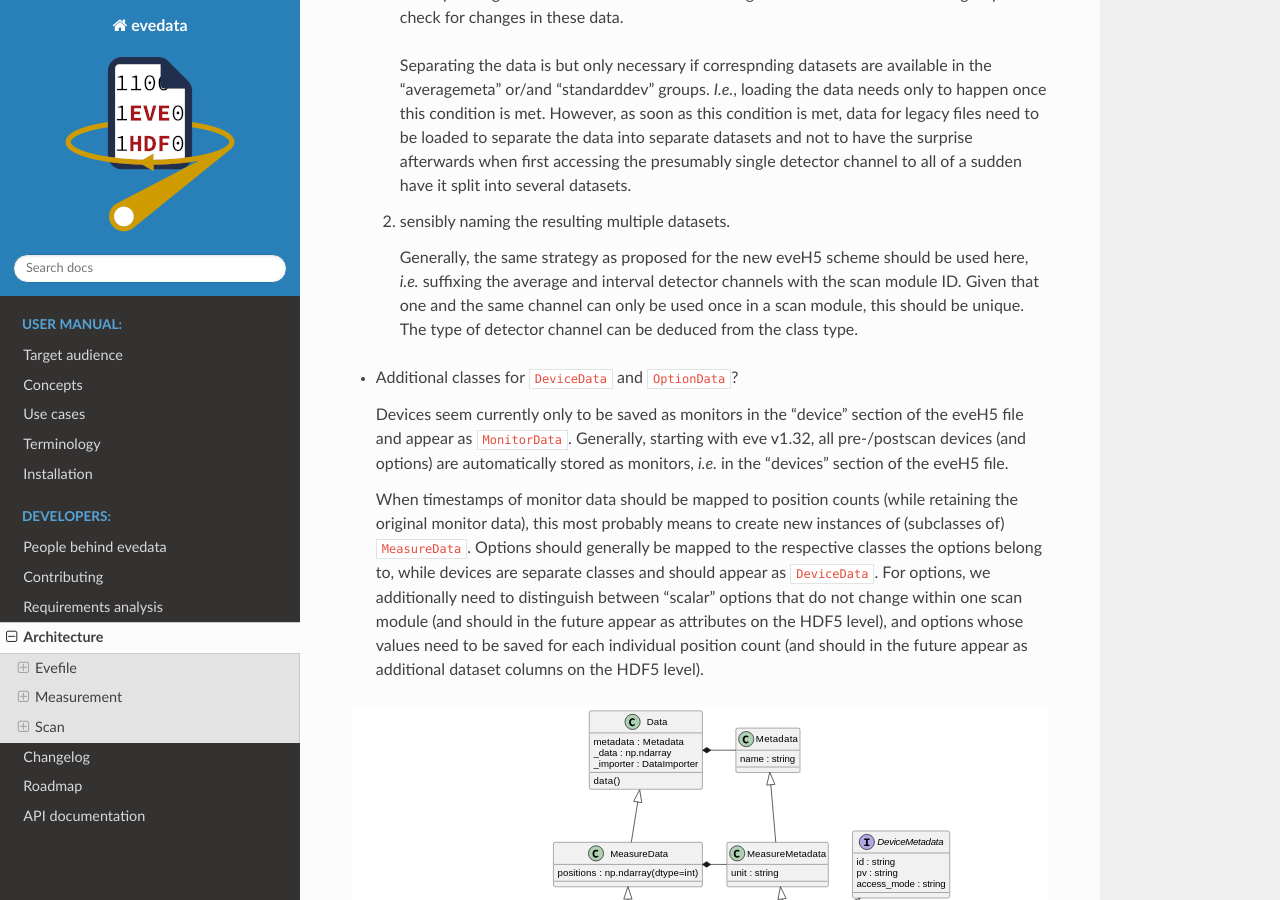
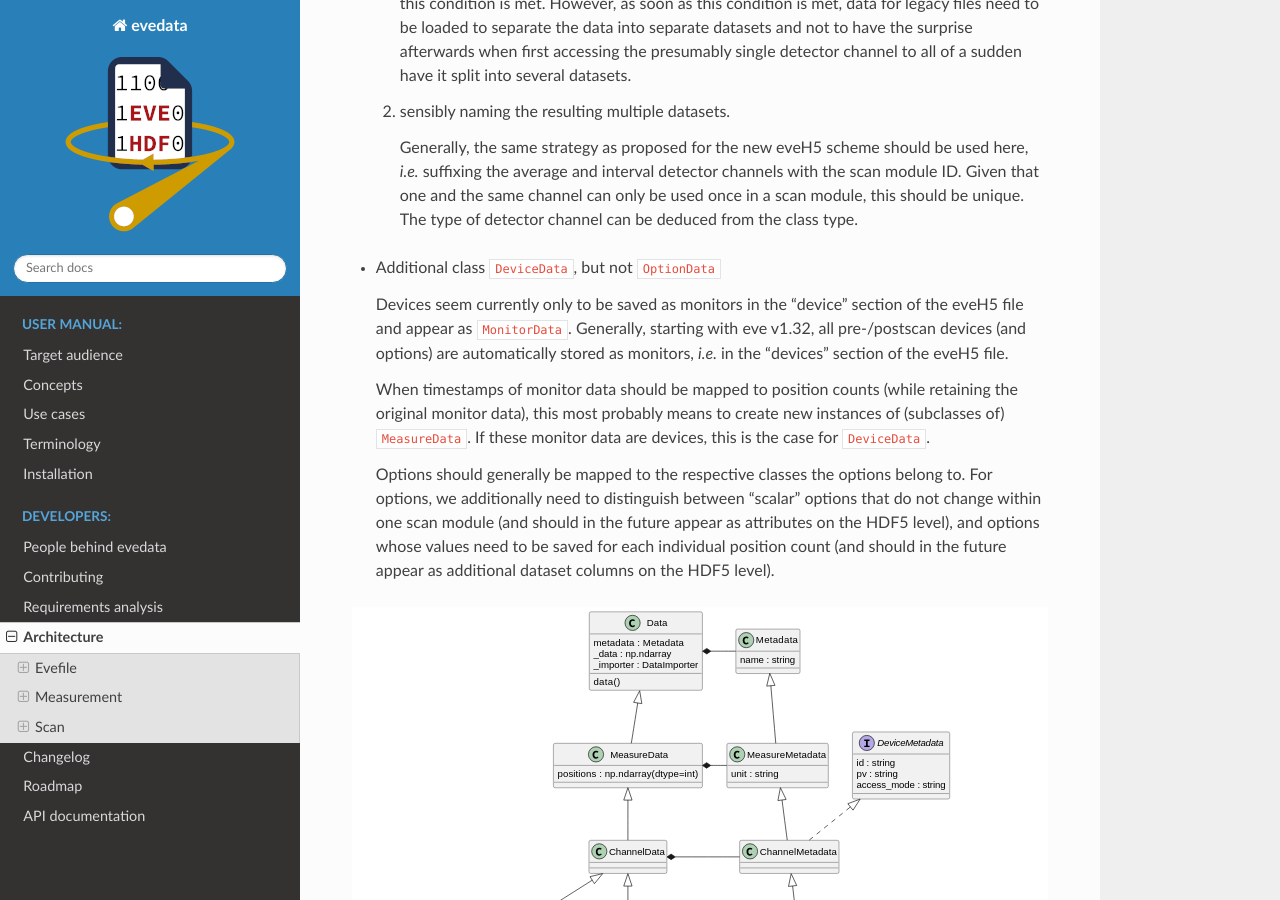
Before and after one commit to tillbiskup/evedata, a Sphinx documentation site: the page built from docs/architecture.rst, in a window 1280 px wide and 900 px high, scrolled down 8687 px. Built offline with Sphinx 7.4.7 and the Read the Docs theme 2.0.0, drawn with Linux system fonts in a browser that asks for light colours.

```diff
--- a/docs/architecture.rst
+++ b/docs/architecture.rst
@@ -189,11 +189,13 @@
 
      Generally, the same strategy as proposed for the new eveH5 scheme should be used here, *i.e.* suffixing the average and interval detector channels with the scan module ID. Given that one and the same channel can only be used once in a scan module, this should be unique. The type of detector channel can be deduced from the class type.
 
-* Additional classes for ``DeviceData`` and ``OptionData``?
+* Additional class ``DeviceData``, but not ``OptionData``
 
   Devices seem currently only to be saved as monitors in the "device" section of the eveH5 file and appear as ``MonitorData``. Generally, starting with eve v1.32, all pre-/postscan devices (and options) are automatically stored as monitors, *i.e.* in the "devices" section of the eveH5 file.
 
-  When timestamps of monitor data should be mapped to position counts (while retaining the original monitor data), this most probably means to create new instances of (subclasses of) ``MeasureData``. Options should generally be mapped to the respective classes the options belong to, while devices are separate classes and should appear as ``DeviceData``. For options, we additionally need to distinguish between "scalar" options that do not change within one scan module (and should in the future appear as attributes on the HDF5 level), and options whose values need to be saved for each individual position count (and should in the future appear as additional dataset columns on the HDF5 level).
+  When timestamps of monitor data should be mapped to position counts (while retaining the original monitor data), this most probably means to create new instances of (subclasses of) ``MeasureData``. If these monitor data are devices, this is the case for ``DeviceData``.
+
+  Options should generally be mapped to the respective classes the options belong to. For options, we additionally need to distinguish between "scalar" options that do not change within one scan module (and should in the future appear as attributes on the HDF5 level), and options whose values need to be saved for each individual position count (and should in the future appear as additional dataset columns on the HDF5 level).
 
 
 .. figure:: uml/arraychannel.*
```
Also changed, not shown: docs/uml/areachannel.svg, docs/uml/arraychannel.svg, docs/uml/evedata.evefile.data.svg, docs/uml/evedata.evefile.metadata.svg, 5 other files.
